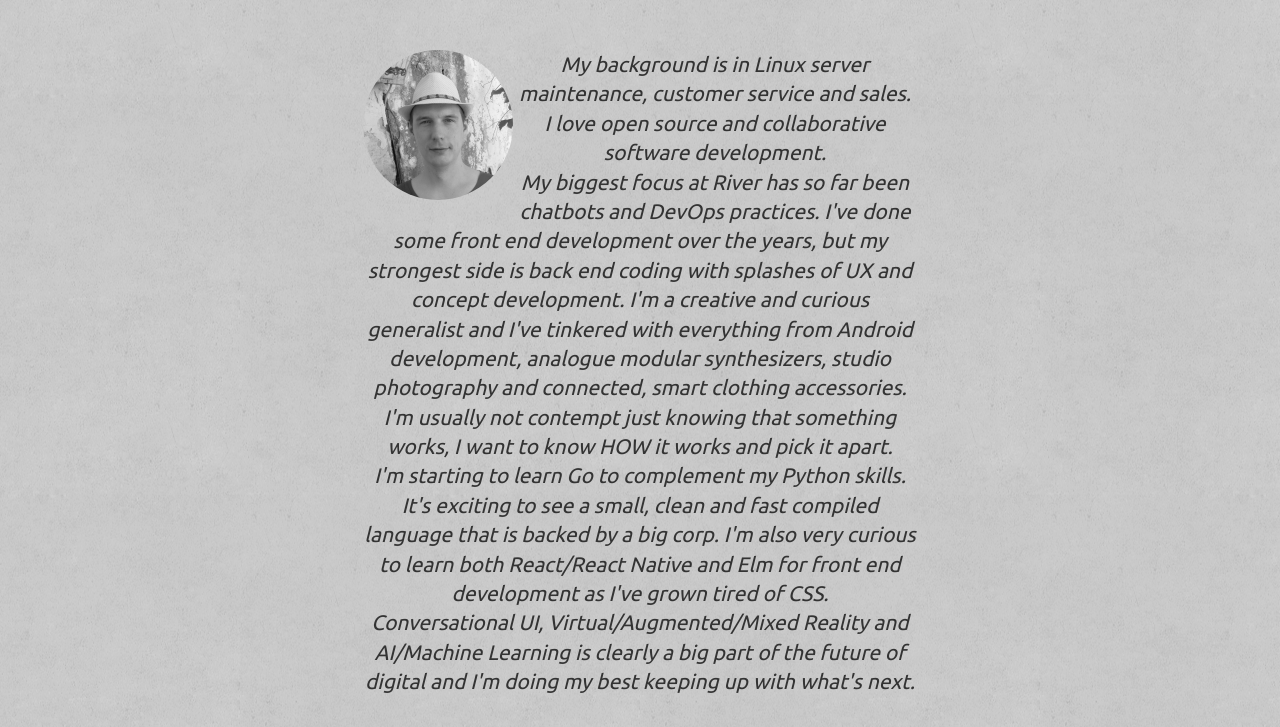
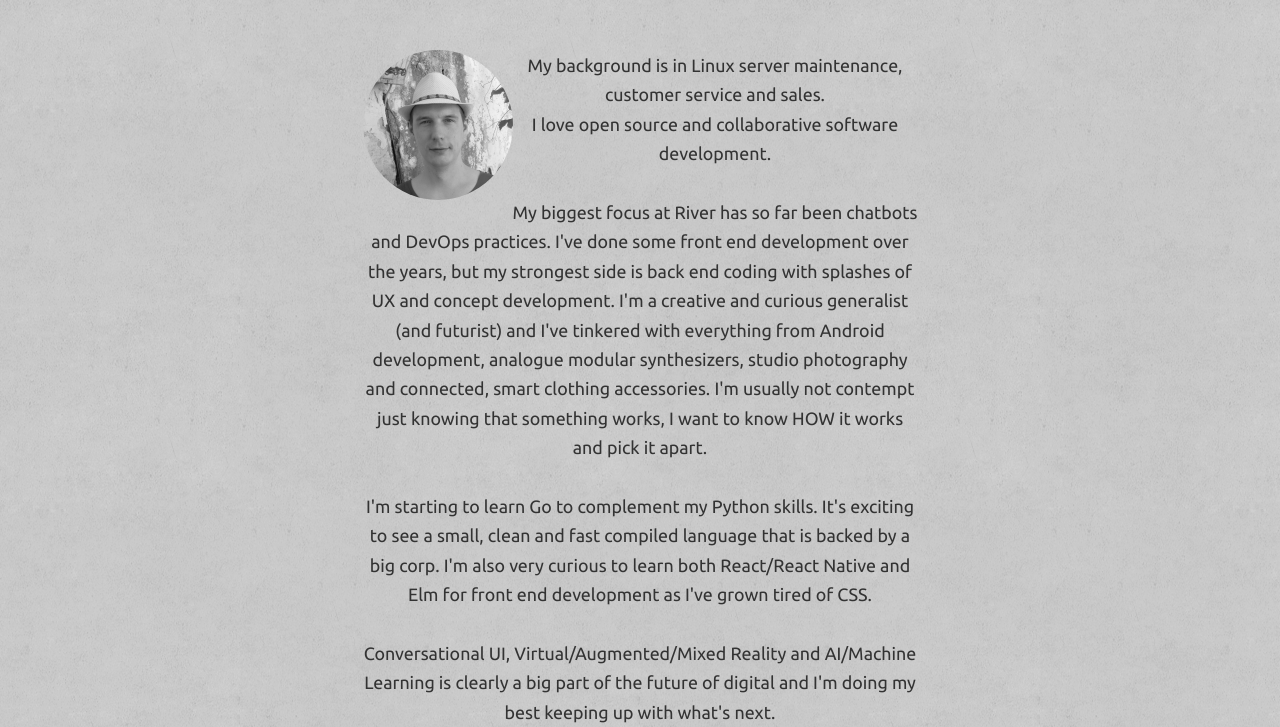
Before and after one commit to davidberglund/davidberglund.github.io, a plain HTML site: page index.html in a window 1280 px wide. Shown: the part 800-1527 px from the top of the page. Drawn offline with nearby package versions, Linux system fonts and the light colour scheme.

Commit message:
formatting
Signed-off-by: David Berglund <dabe@river.se>

```diff
--- a/index.html
+++ b/index.html
@@ -35,12 +35,12 @@
             <div class="row">
                 <div class="col-md-6 col-md-offset-3 text-center">
                     <img src="img/thedavidsquare.jpg" class="img-circle" alt="David portrait" width="150" height="150">
-                    <p class="lead"><em>My background is in Linux server maintenance, customer service and sales. <br>I love open source and collaborative software development.<br>
-My biggest focus at River has so far been chatbots and DevOps practices. I've done some front end development over the years, but my strongest side is back end coding with splashes of UX and concept development. I'm a creative and curious generalist and I've tinkered with everything from Android development, analogue modular synthesizers, studio photography and connected, smart clothing accessories. I'm usually not contempt just knowing that something works, I want to know HOW it works and pick it apart.
-<br>
+                    <p class="lead"><small>My background is in Linux server maintenance, customer service and sales. <br>I love open source and collaborative software development.<br><br>
+My biggest focus at River has so far been chatbots and DevOps practices. I've done some front end development over the years, but my strongest side is back end coding with splashes of UX and concept development. I'm a creative and curious generalist (and futurist) and I've tinkered with everything from Android development, analogue modular synthesizers, studio photography and connected, smart clothing accessories. I'm usually not contempt just knowing that something works, I want to know HOW it works and pick it apart.
+<br><br>
 I'm starting to learn Go to complement my Python skills. It's exciting to see a small, clean and fast compiled language that is backed by a big corp. I'm also very curious to learn both React/React Native and Elm for front end development as I've grown tired of CSS.
-<br>Conversational UI, Virtual/Augmented/Mixed Reality and AI/Machine Learning is clearly a big part of the future of digital and I'm doing my best keeping up with what's next.
-<br><br>I value spending time with my family - my partner Hanna, our son Ludwig and our dachshund Mira. I enjoy taking photos like the above night shot of Old Town, Stockholm.</em></p><br><hr>
+<br><br>Conversational UI, Virtual/Augmented/Mixed Reality and AI/Machine Learning is clearly a big part of the future of digital and I'm doing my best keeping up with what's next.
+<br><br>I value spending time with my family - my partner Hanna, our son Ludwig and our dachshund Mira. I enjoy taking photos like the above night shot of Old Town, Stockholm.</small></p><br><hr>
                     <ul class="list-inline">
                     <li><a href="mailto:hej@davidlars.com"><button type="button" class="btn btn-default btn-bg">E-mail</button></a></li>
                     <li><a href="https://se.linkedin.com/pub/david-berglund/26/7b6/27b"><button type="button" class="btn btn-default btn-bg">Linkedin</button></a></li>
```
